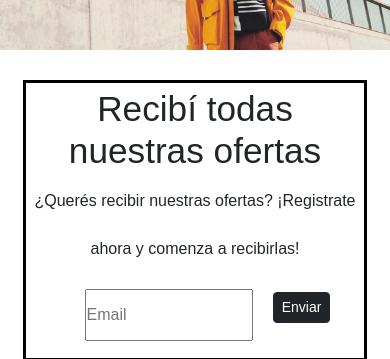
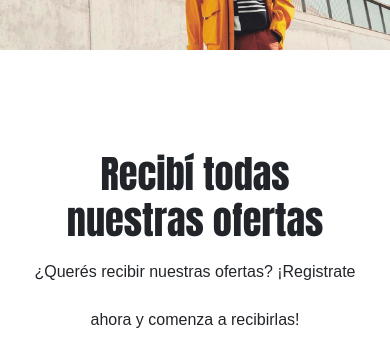
Before and after one commit to gustavo3434/sass, a website: page index.html in a window 390 px wide. Shown: the part 1625-1984 px from the top of the page. Drawn offline with nearby package versions, Linux system fonts and the light colour scheme.

Commit message:
trece commit

```diff
--- a/assets/scss/_footer.scss
+++ b/assets/scss/_footer.scss
@@ -40,8 +40,8 @@ footer{
 /* Logo de WhatsApp flotante */
 .wsp{
     position: fixed;
-    bottom: 0;
-    left: 1030px;
+    bottom: 0px;
+    right: 0px;
 }
 .logo{
     width: 50px;
--- a/assets/scss/estilo.scss
+++ b/assets/scss/estilo.scss
@@ -145,7 +145,7 @@ h2{
         display: grid;
         margin-top: 3.5rem;
         grid-template-areas: "cat sub_nav orden";
-        grid-template-columns: 50% 25% 25%;
+        grid-template-columns: 35% 35% 35%;
         grid-template-rows: auto;
         border: solid $gris1 1px;
     }
@@ -333,5 +333,35 @@ h2{
             line-height: 35px;
         }
     }
+                            /* Formulario de promociones */
+.registro{
+    text-align: center;
+    align-content: center;
+    line-height: 3rem;
+    width: 88%;
+    margin-top: 6rem;
+    margin-bottom: 6rem;
+    margin-left: 6%;
+    background-color: white;
+    h2{
+        font-size: 2.4rem;
+        font-family: Impact, Haettenschweiler, 'Arial Narrow Bold', sans-serif;
+    }
+    p{
+        margin-bottom: -10%;
+    }
+    .email{
+        position: relative;
+        left: 8%;
+        width: 70%;
+        height: 10%;
+
+    }
+    .enviar{
+        position: relative;
+        margin-top: 28%;
+        right: 35%;
+    }
+}
 
 }
```
Also changed, not shown: assets/css/estilo.css, 1 other file.
